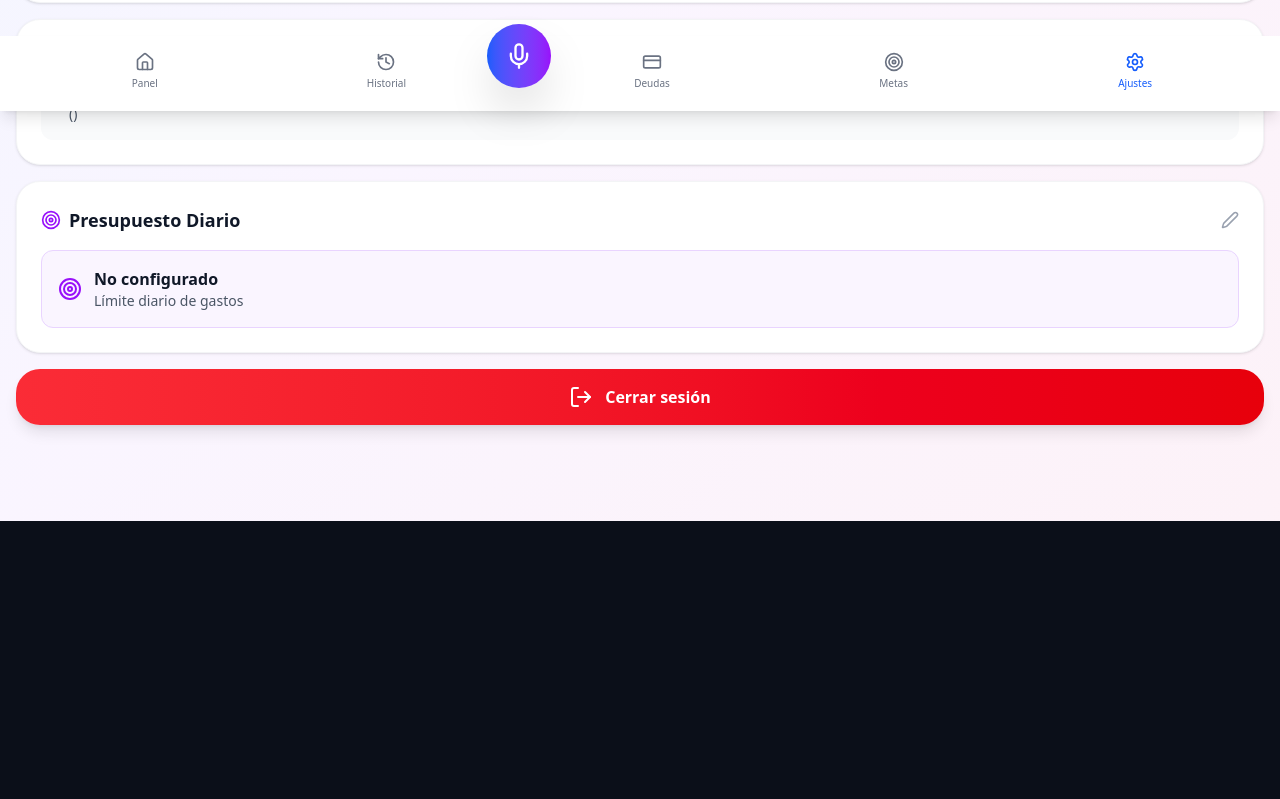
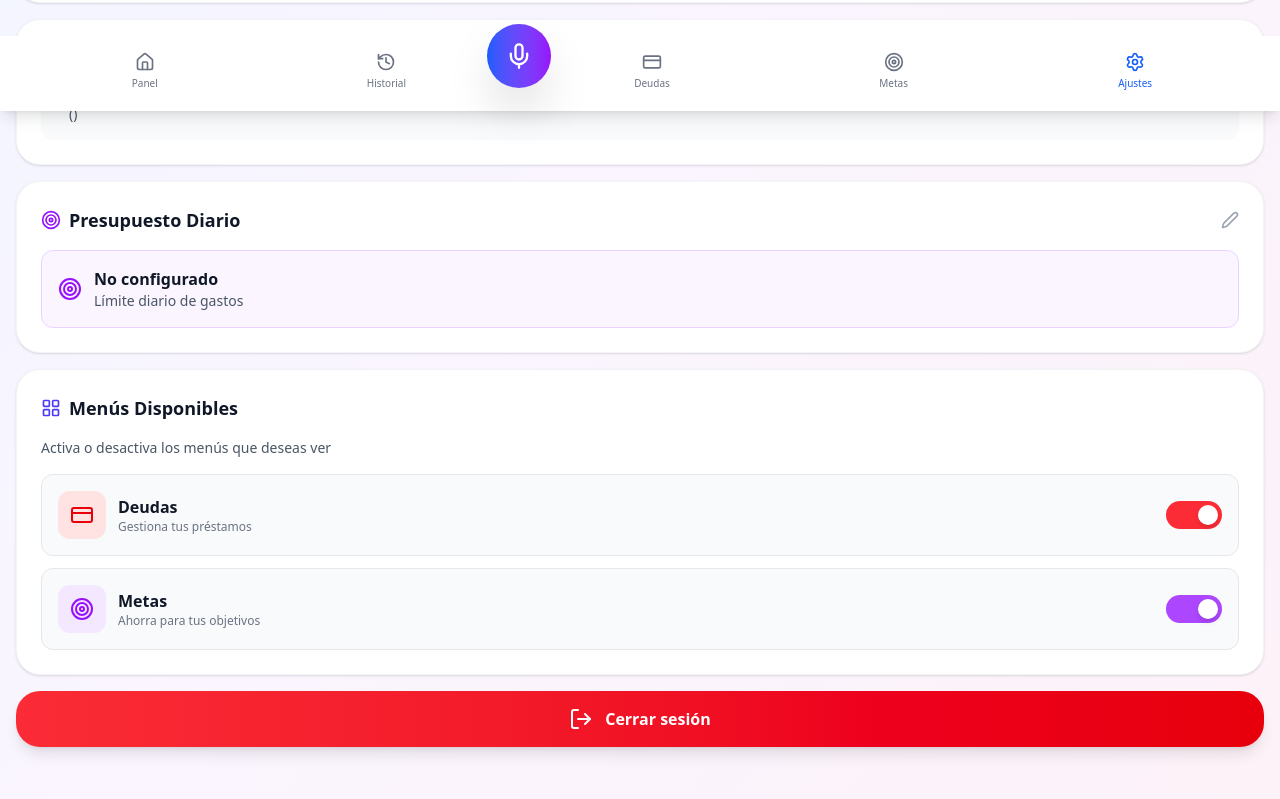
Before and after one commit to ahorro365app-prog/ai-app, a Next.js app: page /profile in a window 1280 px wide. Shown: the part 689-1488 px from the top of the page. Before the commit the page ends 1210 px from the top, so only its background shows below. Built offline with nearby package versions, Linux system fonts and the light colour scheme; sample sign-in values are in the browser's storage.

Commit message:
feat: sistema de habilitación/deshabilitación de menús Deudas y Metas desde Ajustes

```diff
--- a/src/app/profile/page.tsx
+++ b/src/app/profile/page.tsx
@@ -2,7 +2,7 @@
 
 import { useState, useEffect } from 'react';
 import { useRouter } from 'next/navigation';
-import { User, Globe, DollarSign, Calendar, Target, LogOut, Edit2, Save, X, Phone } from 'lucide-react';
+import { User, Globe, DollarSign, Calendar, Target, LogOut, Edit2, Save, X, Phone, CreditCard, LayoutGrid } from 'lucide-react';
 import { useCurrency } from '@/hooks/useCurrency';
 
 const COUNTRIES = [
@@ -51,6 +51,10 @@ export default function ProfilePage() {
   const [showEmailModal, setShowEmailModal] = useState(false);
   const [showPhoneModal, setShowPhoneModal] = useState(false);
 
+  // Estados para habilitación de menús
+  const [isDebtsEnabled, setIsDebtsEnabled] = useState(true);
+  const [isGoalsEnabled, setIsGoalsEnabled] = useState(true);
+
   // Cargar configuración guardada
   useEffect(() => {
     const savedCountry = localStorage.getItem('userCountry') || 'BO';
@@ -67,6 +71,12 @@ export default function ProfilePage() {
 
     const savedUserPhone = localStorage.getItem('userPhone') || '';
     setUserPhone(savedUserPhone);
+
+    const savedDebtsEnabled = localStorage.getItem('isDebtsEnabled');
+    setIsDebtsEnabled(savedDebtsEnabled === null ? true : savedDebtsEnabled === 'true');
+
+    const savedGoalsEnabled = localStorage.getItem('isGoalsEnabled');
+    setIsGoalsEnabled(savedGoalsEnabled === null ? true : savedGoalsEnabled === 'true');
   }, []);
 
   // Auto-ocultar toast después de 3 segundos
@@ -174,6 +184,24 @@ export default function ProfilePage() {
   const handleSignOut = () => {
     // Redirigir al login (sin borrar datos)
     window.location.href = '/sign-in';
+  };
+
+  const handleToggleDebts = () => {
+    const newValue = !isDebtsEnabled;
+    setIsDebtsEnabled(newValue);
+    localStorage.setItem('isDebtsEnabled', String(newValue));
+    showToastMessage(newValue ? '✅ Menú Deudas habilitado' : '⚠️ Menú Deudas deshabilitado');
+    // Recargar después de un momento para actualizar el navbar
+    setTimeout(() => window.location.reload(), 500);
+  };
+
+  const handleToggleGoals = () => {
+    const newValue = !isGoalsEnabled;
+    setIsGoalsEnabled(newValue);
+    localStorage.setItem('isGoalsEnabled', String(newValue));
+    showToastMessage(newValue ? '✅ Menú Metas habilitado' : '⚠️ Menú Metas deshabilitado');
+    // Recargar después de un momento para actualizar el navbar
+    setTimeout(() => window.location.reload(), 500);
   };
 
   const currentCountry = COUNTRIES.find(c => c.code === selectedCountry);
@@ -315,6 +343,67 @@ export default function ProfilePage() {
           )}
         </div>
       </button>
+
+      {/* Habilitación de Menús */}
+      <div className="bg-white rounded-3xl p-6 mb-4 shadow-sm border border-gray-100">
+        <div className="flex items-center gap-2 mb-4">
+          <LayoutGrid size={20} className="text-indigo-600" />
+          <h3 className="text-lg font-bold text-gray-900">Menús Disponibles</h3>
+        </div>
+        <p className="text-sm text-gray-600 mb-4">Activa o desactiva los menús que deseas ver</p>
+
+        <div className="space-y-3">
+          {/* Toggle Deudas */}
+          <div className="flex items-center justify-between p-4 bg-gray-50 rounded-xl border border-gray-200">
+            <div className="flex items-center gap-3">
+              <div className={`w-12 h-12 rounded-xl flex items-center justify-center ${
+                isDebtsEnabled ? 'bg-red-100' : 'bg-gray-200'
+              }`}>
+                <CreditCard size={24} className={isDebtsEnabled ? 'text-red-600' : 'text-gray-400'} />
+              </div>
+              <div>
+                <p className="font-semibold text-gray-900">Deudas</p>
+                <p className="text-xs text-gray-500">Gestiona tus préstamos</p>
+              </div>
+            </div>
+            <button
+              onClick={handleToggleDebts}
+              className={`relative w-14 h-7 rounded-full transition-all ${
+                isDebtsEnabled ? 'bg-red-500' : 'bg-gray-300'
+              }`}
+            >
+              <div className={`absolute top-1 w-5 h-5 bg-white rounded-full shadow-md transition-all ${
+                isDebtsEnabled ? 'right-1' : 'left-1'
+              }`} />
+            </button>
+          </div>
+
+          {/* Toggle Metas */}
+          <div className="flex items-center justify-between p-4 bg-gray-50 rounded-xl border border-gray-200">
+            <div className="flex items-center gap-3">
+              <div className={`w-12 h-12 rounded-xl flex items-center justify-center ${
+                isGoalsEnabled ? 'bg-purple-100' : 'bg-gray-200'
+              }`}>
+                <Target size={24} className={isGoalsEnabled ? 'text-purple-600' : 'text-gray-400'} />
+              </div>
+              <div>
+                <p className="font-semibold text-gray-900">Metas</p>
+                <p className="text-xs text-gray-500">Ahorra para tus objetivos</p>
+              </div>
+            </div>
+            <button
+              onClick={handleToggleGoals}
+              className={`relative w-14 h-7 rounded-full transition-all ${
+                isGoalsEnabled ? 'bg-purple-500' : 'bg-gray-300'
+              }`}
+            >
+              <div className={`absolute top-1 w-5 h-5 bg-white rounded-full shadow-md transition-all ${
+                isGoalsEnabled ? 'right-1' : 'left-1'
+              }`} />
+            </button>
+          </div>
+        </div>
+      </div>
 
       {/* Cerrar Sesión */}
       <button
--- a/src/components/Navbar.tsx
+++ b/src/components/Navbar.tsx
@@ -3,24 +3,36 @@
 import Link from "next/link";
 import { usePathname, useRouter } from "next/navigation";
 import { Home, History, Mic, CreditCard, Target, Settings } from "lucide-react";
-import { useEffect } from "react";
+import { useEffect, useState } from "react";
 
 interface NavbarProps {
   onOpenTransaction: () => void;
 }
 
-const navItems = [
-  { href: "/dashboard", label: "Panel", Icon: Home },
-  { href: "/history", label: "Historial", Icon: History },
-  { href: "#", label: "Voz", Icon: Mic, isVoice: true },
-  { href: "/deudas", label: "Deudas", Icon: CreditCard },
-  { href: "/metas", label: "Metas", Icon: Target },
-  { href: "/profile", label: "Ajustes", Icon: Settings },
-];
-
 export default function Navbar({ onOpenTransaction }: NavbarProps) {
   const pathname = usePathname();
   const router = useRouter();
+  const [isDebtsEnabled, setIsDebtsEnabled] = useState(true);
+  const [isGoalsEnabled, setIsGoalsEnabled] = useState(true);
+
+  // Cargar configuración de menús habilitados
+  useEffect(() => {
+    const savedDebtsEnabled = localStorage.getItem('isDebtsEnabled');
+    setIsDebtsEnabled(savedDebtsEnabled === null ? true : savedDebtsEnabled === 'true');
+
+    const savedGoalsEnabled = localStorage.getItem('isGoalsEnabled');
+    setIsGoalsEnabled(savedGoalsEnabled === null ? true : savedGoalsEnabled === 'true');
+  }, []);
+
+  // Construir navItems dinámicamente basado en la configuración
+  const navItems = [
+    { href: "/dashboard", label: "Panel", Icon: Home },
+    { href: "/history", label: "Historial", Icon: History },
+    { href: "#", label: "Voz", Icon: Mic, isVoice: true },
+    ...(isDebtsEnabled ? [{ href: "/deudas", label: "Deudas", Icon: CreditCard }] : []),
+    ...(isGoalsEnabled ? [{ href: "/metas", label: "Metas", Icon: Target }] : []),
+    { href: "/profile", label: "Ajustes", Icon: Settings },
+  ];
 
   // Prefetch de todas las páginas al montar el componente
   useEffect(() => {
@@ -30,6 +42,12 @@ export default function Navbar({ onOpenTransaction }: NavbarProps) {
       }
     });
   }, [router]);
+
+  // Ajustar tamaño según cantidad de elementos
+  const totalItems = navItems.length;
+  const iconSize = totalItems <= 5 ? 22 : 20;
+  const textSize = totalItems <= 5 ? "text-xs" : "text-[10px]";
+  const spacing = totalItems <= 5 ? "mr-6 ml-6" : "mr-3 ml-3";
 
   return (
     <div className="fixed bottom-0 left-0 right-0 bg-white z-50 safe-bottom shadow-lg pt-0 pb-1">
@@ -41,7 +59,7 @@ export default function Navbar({ onOpenTransaction }: NavbarProps) {
           // Botón de voz central (más grande y destacado)
           if (item.isVoice) {
             return (
-              <li key={item.label} className="relative mr-3 ml-3">
+              <li key={item.label} className={`relative ${spacing}`}>
                 <button
                   onClick={onOpenTransaction}
                   className="absolute -top-12 left-1/2 -translate-x-1/2 w-16 h-16 rounded-full bg-gradient-to-r from-blue-600 to-purple-600 flex items-center justify-center shadow-2xl hover:scale-110 active:scale-95 transition-all"
@@ -65,8 +83,8 @@ export default function Navbar({ onOpenTransaction }: NavbarProps) {
                   }
                 `}
               >
-                <Icon size={20} />
-                <span className="text-[10px] font-medium">{item.label}</span>
+                <Icon size={iconSize} />
+                <span className={`${textSize} font-medium`}>{item.label}</span>
               </Link>
             </li>
           );
```
